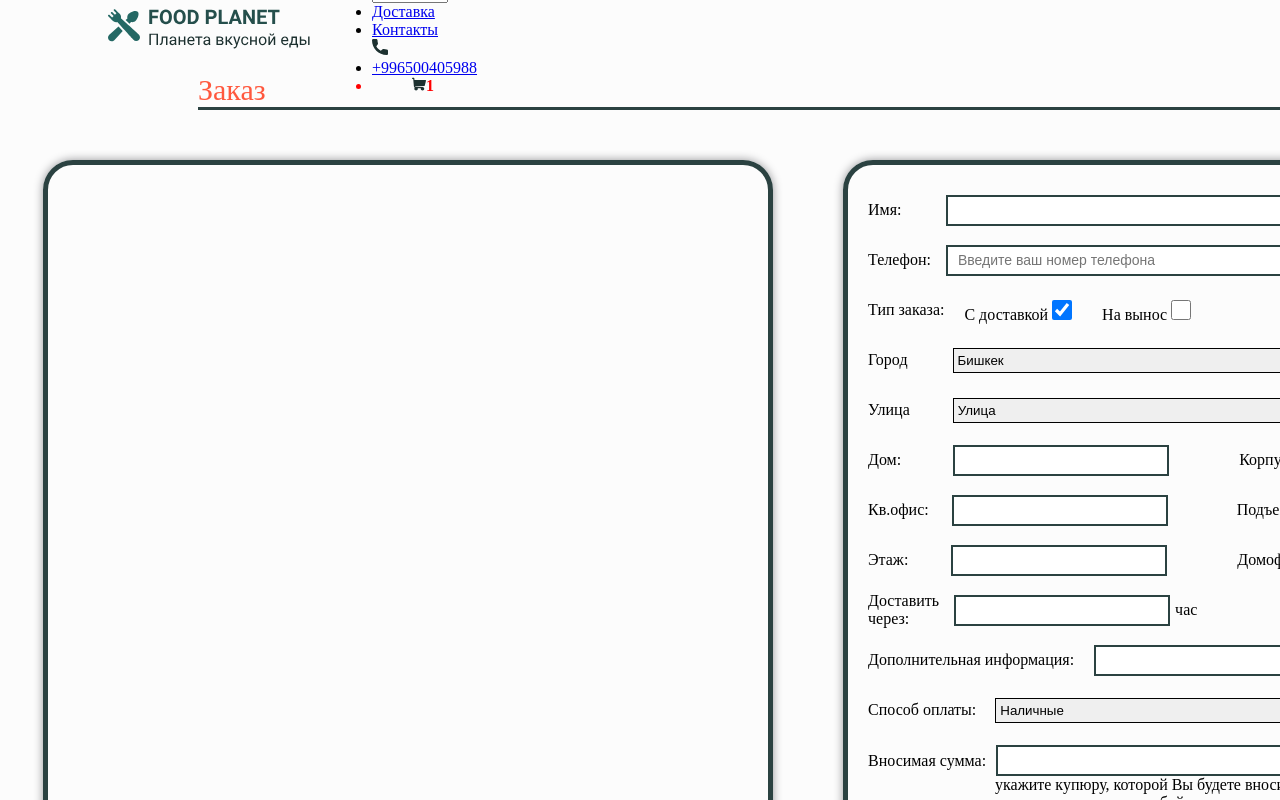
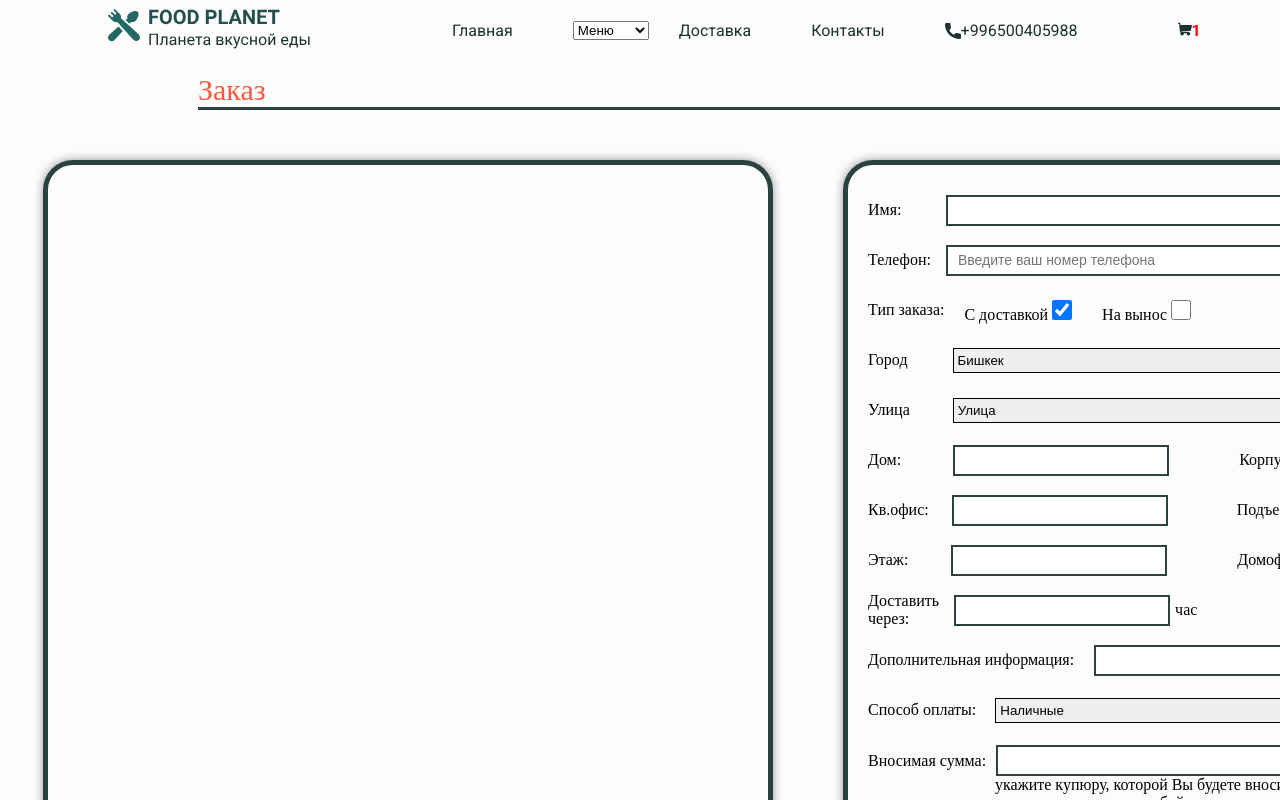
Before and after one commit to AizhanAidarova/Food-Planet, a React (Create React App) app: page /basket in a window 1280 px wide. Shown: the top 800 px of the page. Built offline with nearby package versions, Linux system fonts and the light colour scheme.

Commit message:
feat:fixed

```diff
--- a/src/Pages/Header/PagesHeader.module.css
+++ b/src/Pages/Header/PagesHeader.module.css
@@ -13,9 +13,9 @@
 .logo-header {
     height: 45px;
 }
-/*
 
-nav, ul, a {
+
+.navbar, ul,li, a {
     display: flex;
     list-style: none;
     text-decoration: none;
@@ -26,7 +26,7 @@ nav, ul, a {
     color: #1D3130;
     padding-top: 0;
 }
-*/
+
 
 .navbar a:hover{
     color:red;
```
